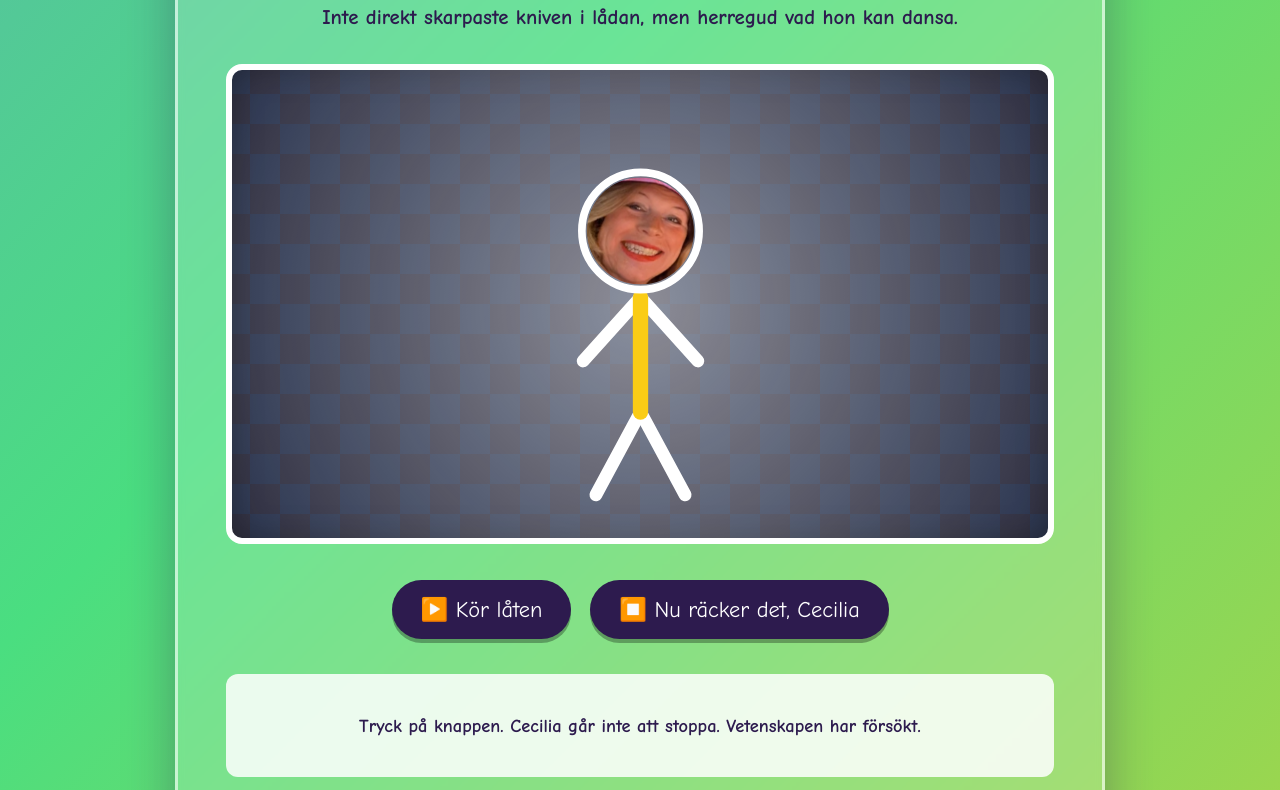
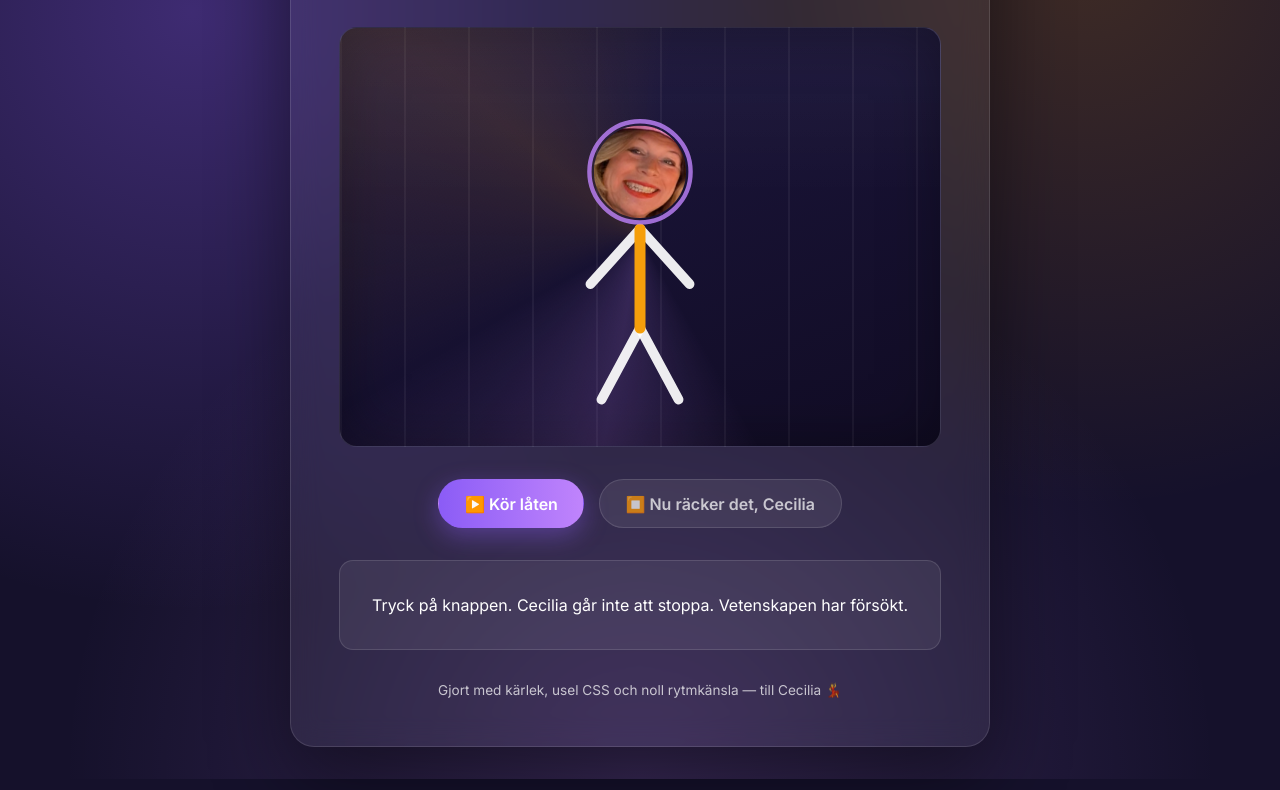
Before and after one commit to Castille-arch/sillycilla, a website: page index.html in a window 1280 px wide. Shown: the part 180-970 px from the top of the page. Drawn offline with Linux system fonts and the light colour scheme.

Commit message:
Fix YouTube autoplay (was collapsed to 1x1px, killed visibility-based playback), choreograph real dance moves, and give the UI a professional design pass

```diff
--- a/index.html
+++ b/index.html
@@ -4,6 +4,9 @@
 <meta charset="UTF-8" />
 <meta name="viewport" content="width=device-width, initial-scale=1.0" />
 <title>Silly Cilla</title>
+<link rel="preconnect" href="https://fonts.googleapis.com" />
+<link rel="preconnect" href="https://fonts.gstatic.com" crossorigin />
+<link href="https://fonts.googleapis.com/css2?family=Poppins:wght@500;700;800&family=Inter:wght@400;600&display=swap" rel="stylesheet" />
 <link rel="stylesheet" href="style.css" />
 </head>
 <body>
--- a/style.css
+++ b/style.css
@@ -1,3 +1,14 @@
+:root {
+  --bg-deep: #15112b;
+  --accent: #8b5cf6;
+  --accent-bright: #c084fc;
+  --accent-warm: #f59e0b;
+  --ink: #1c1530;
+  --card-bg: rgba(255, 255, 255, 0.06);
+  --card-border: rgba(255, 255, 255, 0.12);
+  --text-soft: rgba(255, 255, 255, 0.72);
+}
+
 * {
   box-sizing: border-box;
 }
@@ -5,69 +16,81 @@
 body {
   margin: 0;
   min-height: 100vh;
-  background: linear-gradient(135deg, #ff6ec4, #7873f5, #4ade80, #facc15);
-  background-size: 400% 400%;
-  animation: bgshift 10s ease infinite;
-  font-family: "Comic Sans MS", "Comic Sans", cursive, sans-serif;
+  background:
+    radial-gradient(circle at 15% 20%, rgba(139, 92, 246, 0.35), transparent 45%),
+    radial-gradient(circle at 85% 15%, rgba(245, 158, 11, 0.18), transparent 40%),
+    radial-gradient(circle at 50% 100%, rgba(192, 132, 252, 0.2), transparent 50%),
+    var(--bg-deep);
+  font-family: "Inter", -apple-system, BlinkMacSystemFont, sans-serif;
   display: flex;
   align-items: center;
   justify-content: center;
-  color: #2d1b4e;
-  padding: 1rem;
-}
-
-@keyframes bgshift {
-  0% { background-position: 0% 50%; }
-  50% { background-position: 100% 50%; }
-  100% { background-position: 0% 50%; }
+  color: #fff;
+  padding: 2rem 1rem;
 }
 
 .stage {
   text-align: center;
   padding: 3rem;
-  max-width: 930px;
+  max-width: 700px;
   width: 100%;
-  background: rgba(255, 255, 255, 0.18);
-  border-radius: 28px;
-  border: 3px solid rgba(255, 255, 255, 0.6);
-  box-shadow: 0 20px 50px rgba(45, 27, 78, 0.35);
-  backdrop-filter: blur(4px);
+  background: var(--card-bg);
+  border-radius: 24px;
+  border: 1px solid var(--card-border);
+  box-shadow: 0 30px 80px rgba(0, 0, 0, 0.45);
+  backdrop-filter: blur(14px);
 }
 
 .title {
-  font-size: 3.3rem;
-  text-shadow: 3px 3px 0 #fff, 6px 6px 0 rgba(0, 0, 0, 0.15);
-  margin-bottom: 0.3rem;
-  letter-spacing: 1px;
+  font-family: "Poppins", "Inter", sans-serif;
+  font-weight: 800;
+  font-size: 2.6rem;
+  margin: 0 0 0.5rem;
+  letter-spacing: -0.02em;
+  background: linear-gradient(90deg, var(--accent-bright), var(--accent-warm));
+  -webkit-background-clip: text;
+  background-clip: text;
+  color: transparent;
 }
 
 .subtitle {
-  font-size: 1.3rem;
-  font-weight: bold;
-  margin-bottom: 2.2rem;
+  font-size: 1.05rem;
+  font-weight: 600;
+  color: var(--text-soft);
+  margin: 0 0 2.2rem;
 }
 
 .dance-floor {
   position: relative;
-  height: 480px;
-  background: repeating-conic-gradient(#1a1a2e 0% 25%, #16213e 0% 50%) 50% / 60px 60px;
-  border-radius: 16px;
-  border: 6px solid #fff;
+  height: 420px;
+  background:
+    linear-gradient(180deg, rgba(255, 255, 255, 0.04), transparent 40%),
+    repeating-linear-gradient(90deg, rgba(255, 255, 255, 0.05) 0 2px, transparent 2px 64px),
+    linear-gradient(160deg, #1d1740, #110c24);
+  border-radius: 18px;
+  border: 1px solid var(--card-border);
   overflow: hidden;
   display: flex;
   align-items: flex-end;
   justify-content: center;
-  box-shadow: 0 0 30px rgba(0, 0, 0, 0.4) inset;
+  box-shadow: 0 0 60px rgba(0, 0, 0, 0.35) inset;
 }
 
 .disco-light {
   position: absolute;
-  top: -50%;
-  left: -50%;
-  width: 200%;
-  height: 200%;
-  background: radial-gradient(circle, rgba(255, 255, 255, 0.5) 0%, transparent 60%);
-  animation: spin 4s linear infinite;
+  top: -60%;
+  left: -60%;
+  width: 220%;
+  height: 220%;
+  background: conic-gradient(
+    from 0deg,
+    transparent 0deg,
+    rgba(192, 132, 252, 0.18) 40deg,
+    transparent 90deg,
+    rgba(245, 158, 11, 0.12) 160deg,
+    transparent 220deg
+  );
+  animation: spin 12s linear infinite;
   pointer-events: none;
 }
 
@@ -78,9 +101,9 @@ body {
 
 .dancer {
   position: relative;
-  width: 255px;
-  height: 375px;
-  margin-bottom: 15px;
+  width: 220px;
+  height: 320px;
+  margin-bottom: 24px;
   overflow: visible;
 }
 
@@ -89,126 +112,171 @@ body {
 }
 
 .dancer.dancing #rig {
-  animation: breakdance 1.6s linear infinite;
+  animation: groove 2.4s ease-in-out infinite;
 }
 
-/* A cheap headspin/windmill illusion: spin the whole rig around its center
-   while it travels low to the floor, then pop back up for a "freeze". */
-@keyframes breakdance {
-  0%   { transform: translateY(0)    rotate(0deg)   scaleY(1); }
-  10%  { transform: translateY(40px) rotate(60deg)  scaleY(0.7); }
-  25%  { transform: translateY(55px) rotate(180deg) scaleY(0.6); }
-  40%  { transform: translateY(40px) rotate(300deg) scaleY(0.7); }
-  50%  { transform: translateY(0)    rotate(360deg) scaleY(1); }
-  60%  { transform: translateY(-15px) rotate(360deg) scaleY(1.05); }
-  70%  { transform: translateY(0)    rotate(420deg) scaleY(1); }
-  85%  { transform: translateY(20px) rotate(480deg) scaleY(0.85); }
-  100% { transform: translateY(0)    rotate(540deg) scaleY(1); }
+/* A short, repeatable choreography: disco point left, disco point right,
+   the floss, then a jump-star finish — actual named dance moves, not noise. */
+@keyframes groove {
+  0%   { transform: translateY(0)    rotate(-5deg); }
+  20%  { transform: translateY(0)    rotate(5deg); }
+  40%  { transform: translateY(-4px) rotate(-3deg); }
+  60%  { transform: translateY(-4px) rotate(3deg); }
+  80%  { transform: translateY(-26px) rotate(0deg); }
+  100% { transform: translateY(0)    rotate(-5deg); }
 }
 
 .limb {
-  stroke: #fff;
-  stroke-width: 10;
+  stroke: rgba(255, 255, 255, 0.92);
+  stroke-width: 9;
   stroke-linecap: round;
+}
+
+.arm-left,
+.arm-right {
   transform-origin: 100px 100px;
 }
 
+.leg-left,
+.leg-right {
+  transform-origin: 100px 190px;
+}
+
 .spine {
-  stroke: #facc15;
-  stroke-width: 12;
+  stroke: var(--accent-warm);
+  stroke-width: 10;
 }
 
 .halo {
   fill: none;
-  stroke: #fff;
-  stroke-width: 6;
+  stroke: var(--accent-bright);
+  stroke-width: 4;
+  opacity: 0.8;
 }
 
 #face {
-  filter: drop-shadow(0 2px 4px rgba(0, 0, 0, 0.4));
+  filter: drop-shadow(0 4px 10px rgba(0, 0, 0, 0.5));
 }
 
 .dancer.dancing .arm-left {
-  animation: swingLeft 0.18s ease-in-out infinite;
+  animation: armLeftDance 2.4s ease-in-out infinite;
 }
 .dancer.dancing .arm-right {
-  animation: swingRight 0.18s ease-in-out infinite;
+  animation: armRightDance 2.4s ease-in-out infinite;
 }
 .dancer.dancing .leg-left {
-  animation: kickLeft 0.22s ease-in-out infinite;
+  animation: legLeftDance 2.4s ease-in-out infinite;
 }
 .dancer.dancing .leg-right {
-  animation: kickRight 0.22s ease-in-out infinite;
+  animation: legRightDance 2.4s ease-in-out infinite;
 }
 
-@keyframes swingLeft {
-  0%, 100% { transform: rotate(-70deg); }
-  50% { transform: rotate(70deg); }
+/* 0-20%: disco point (right arm up, left down), mirrored at 20-40%.
+   40-60%: the floss, arms swinging front/back on opposite sides.
+   60-80%: wind-up. 80-100%: jump-star with arms thrown overhead. */
+@keyframes armLeftDance {
+  0%   { transform: rotate(15deg); }
+  20%  { transform: rotate(-145deg); }
+  40%  { transform: rotate(15deg); }
+  50%  { transform: rotate(-50deg); }
+  60%  { transform: rotate(15deg); }
+  70%  { transform: rotate(-50deg); }
+  80%  { transform: rotate(-160deg); }
+  100% { transform: rotate(15deg); }
 }
-@keyframes swingRight {
-  0%, 100% { transform: rotate(70deg); }
-  50% { transform: rotate(-70deg); }
+@keyframes armRightDance {
+  0%   { transform: rotate(-15deg); }
+  20%  { transform: rotate(15deg); }
+  40%  { transform: rotate(-145deg); }
+  50%  { transform: rotate(-15deg); }
+  60%  { transform: rotate(50deg); }
+  70%  { transform: rotate(-15deg); }
+  80%  { transform: rotate(160deg); }
+  100% { transform: rotate(-15deg); }
 }
-@keyframes kickLeft {
-  0%, 100% { transform: rotate(60deg); }
-  50% { transform: rotate(-60deg); }
+@keyframes legLeftDance {
+  0%, 40% { transform: rotate(-8deg); }
+  50%  { transform: rotate(18deg); }
+  60%  { transform: rotate(-8deg); }
+  70%  { transform: rotate(18deg); }
+  80%  { transform: rotate(-30deg); }
+  100% { transform: rotate(-8deg); }
 }
-@keyframes kickRight {
-  0%, 100% { transform: rotate(-60deg); }
-  50% { transform: rotate(60deg); }
+@keyframes legRightDance {
+  0%, 40% { transform: rotate(8deg); }
+  50%  { transform: rotate(-18deg); }
+  60%  { transform: rotate(8deg); }
+  70%  { transform: rotate(-18deg); }
+  80%  { transform: rotate(30deg); }
+  100% { transform: rotate(8deg); }
 }
 
 .controls {
-  margin-top: 2.2rem;
+  margin-top: 2rem;
   display: flex;
-  gap: 1.2rem;
+  gap: 0.9rem;
   justify-content: center;
   flex-wrap: wrap;
 }
 
 button {
-  font-size: 1.4rem;
-  font-family: inherit;
-  padding: 1rem 1.8rem;
-  border: none;
+  font-size: 1rem;
+  font-weight: 600;
+  font-family: "Inter", sans-serif;
+  padding: 0.85rem 1.6rem;
+  border: 1px solid transparent;
   border-radius: 999px;
-  background: #2d1b4e;
+  cursor: pointer;
+  transition: transform 0.15s ease, box-shadow 0.15s ease, background 0.15s ease;
+}
+
+#playBtn {
+  background: linear-gradient(90deg, var(--accent), var(--accent-bright));
   color: #fff;
-  cursor: pointer;
-  box-shadow: 0 4px 0 rgba(0, 0, 0, 0.3);
-  transition: transform 0.1s ease;
+  box-shadow: 0 8px 24px rgba(139, 92, 246, 0.4);
+}
+
+#stopBtn {
+  background: rgba(255, 255, 255, 0.08);
+  color: var(--text-soft);
+  border-color: var(--card-border);
 }
 
 button:hover {
   transform: translateY(-2px);
 }
 
+#playBtn:hover {
+  box-shadow: 0 10px 28px rgba(139, 92, 246, 0.55);
+}
+
 button:active {
-  transform: translateY(2px);
-  box-shadow: 0 2px 0 rgba(0, 0, 0, 0.3);
+  transform: translateY(0);
 }
 
 .player-wrap {
   position: absolute;
-  width: 1px;
-  height: 1px;
-  overflow: hidden;
-  opacity: 0;
+  left: -9999px;
+  top: 0;
+  width: 320px;
+  height: 180px;
   pointer-events: none;
 }
 
 .caption-box {
-  margin-top: 2.2rem;
-  background: rgba(255, 255, 255, 0.85);
-  border-radius: 12px;
-  padding: 1.4rem;
-  font-size: 1.15rem;
-  font-weight: bold;
-  min-height: 2.5rem;
+  margin-top: 2rem;
+  background: rgba(255, 255, 255, 0.07);
+  border: 1px solid var(--card-border);
+  border-radius: 14px;
+  padding: 1.1rem 1.4rem;
+  font-size: 1rem;
+  font-weight: 500;
+  color: #fff;
+  min-height: 1.6rem;
 }
 
 footer {
   margin-top: 2rem;
-  font-size: 1rem;
-  opacity: 0.8;
+  font-size: 0.85rem;
+  color: var(--text-soft);
 }
```
